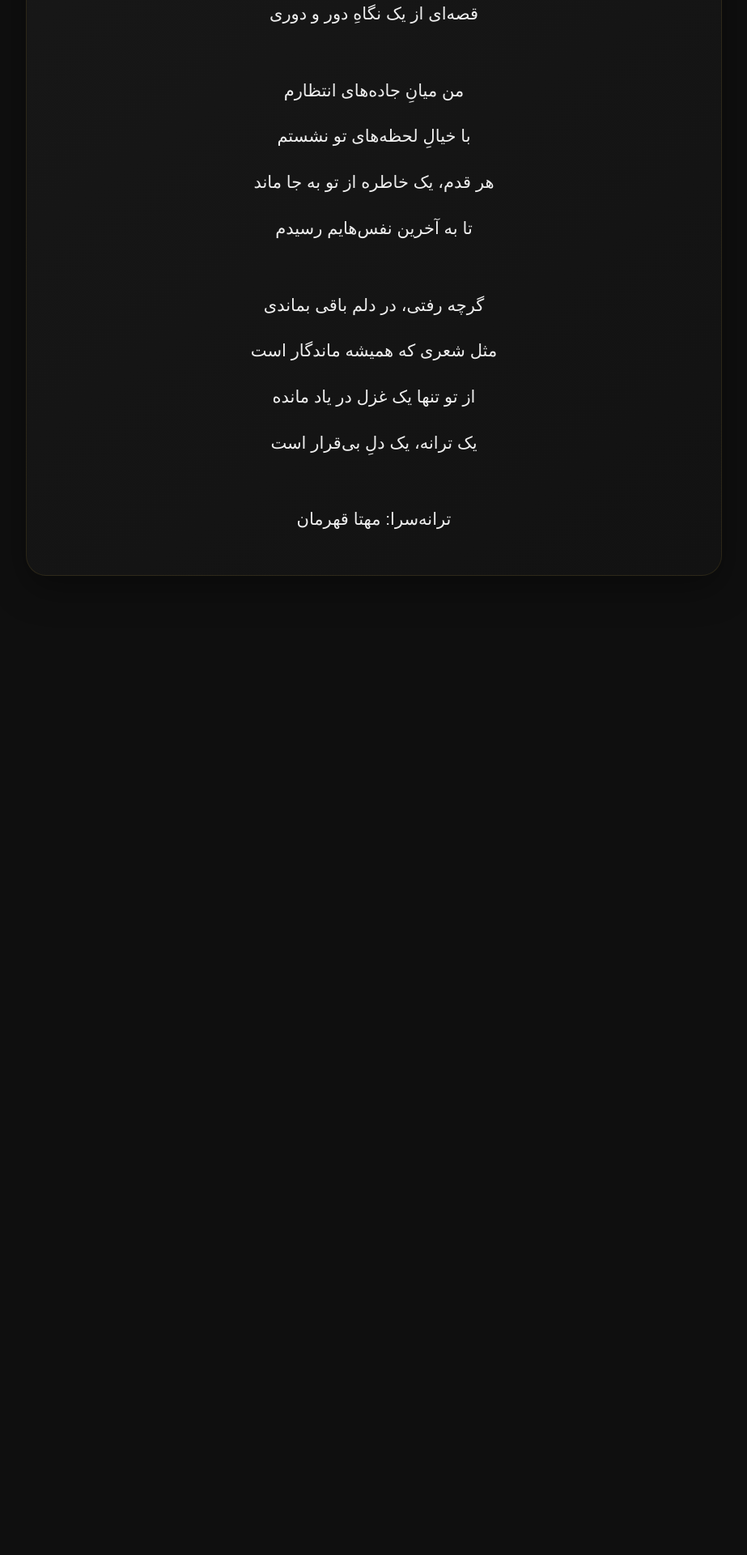
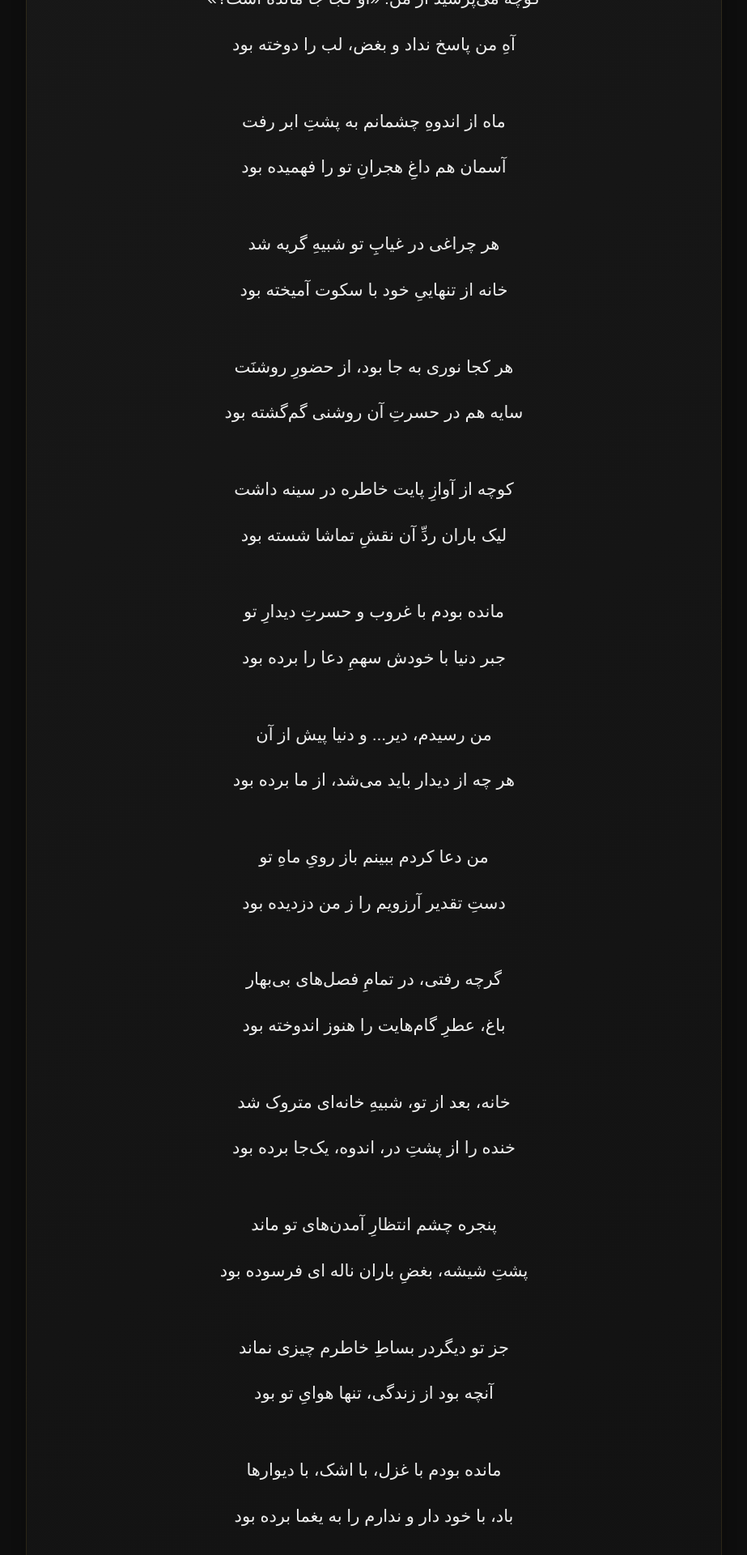
Before and after one commit to mahtaghahreman/Mahta_ghahreman, a Next.js app: page /lyrics/vaghti-residam in a window 1280 px wide. Shown: the part 400-2320 px from the top of the page at 81% size, without its empty margins (178-1101 px from the left). Before the commit the page ends 1191 px from the top, so only its background shows below. Built offline with nearby package versions, Linux system fonts and the light colour scheme.

Commit message:
Update page.tsx

```diff
--- a/app/lyrics/vaghti-residam/page.tsx
+++ b/app/lyrics/vaghti-residam/page.tsx
@@ -1,4 +1,3 @@
-
 export default function VaghtiResidamPage() {
   return (
     <main className="lyrics-page">
@@ -8,24 +7,73 @@ export default function VaghtiResidamPage() {
       <div className="lyrics-text">
 
         <p>
-          وقتی رسیدم، تو آنجا نبودی<br />
-          مانده بود از تو فقط عطرِ حضوری<br />
-          ردّ پای خاطراتت روی دیوار<br />
-          قصه‌ای از یک نگاهِ دور و دوری
+          وقتی رسیدم باد بویِ تو را از کوچه برده بود<br />
+          نه نامی از تو، نه نشانی، کوچه هم دل مرده بود
         </p>
 
         <p>
-          من میانِ جاده‌های انتظارم<br />
-          با خیالِ لحظه‌های تو نشستم<br />
-          هر قدم، یک خاطره از تو به جا ماند<br />
-          تا به آخرین نفس‌هایم رسیدم
+          کوچه می‌پرسید از من: «او کجا جا مانده است؟»<br />
+          آهِ من پاسخ نداد و بغض، لب را دوخته بود
         </p>
 
         <p>
-          گرچه رفتی، در دلم باقی بماندی<br />
-          مثل شعری که همیشه ماندگار است<br />
-          از تو تنها یک غزل در یاد مانده<br />
-          یک ترانه، یک دلِ بی‌قرار است
+          ماه از اندوهِ چشمانم به پشتِ ابر رفت<br />
+          آسمان هم داغِ هجرانِ تو را فهمیده بود
+        </p>
+
+        <p>
+          هر چراغی در غیابِ تو شبیهِ گریه شد<br />
+          خانه از تنهاییِ خود با سکوت آمیخته بود
+        </p>
+
+        <p>
+          هر کجا نوری به جا بود، از حضورِ روشنَت<br />
+          سایه هم در حسرتِ آن روشنی گم‌گشته بود
+        </p>
+
+        <p>
+          کوچه از آوازِ پایت خاطره در سینه داشت<br />
+          لیک باران ردِّ آن نقشِ تماشا شسته بود
+        </p>
+
+        <p>
+          مانده بودم با غروب و حسرتِ دیدارِ تو<br />
+          جبر دنیا با خودش سهمِ دعا را برده بود
+        </p>
+
+        <p>
+          من رسیدم، دیر... و دنیا پیش از آن<br />
+          هر چه از دیدار باید می‌شد، از ما برده بود
+        </p>
+
+        <p>
+          من دعا کردم ببینم باز رویِ ماهِ تو<br />
+          دستِ تقدیر آرزویم را ز من دزدیده بود
+        </p>
+
+        <p>
+          گرچه رفتی، در تمامِ فصل‌های بی‌بهار<br />
+          باغ، عطرِ گام‌هایت را هنوز اندوخته بود
+        </p>
+
+        <p>
+          خانه، بعد از تو، شبیهِ خانه‌ای متروک شد<br />
+          خنده را از پشتِ در، اندوه، یک‌جا برده بود
+        </p>
+
+        <p>
+          پنجره چشم انتظارِ آمدن‌های تو ماند<br />
+          پشتِ شیشه، بغضِ باران ناله ای فرسوده بود
+        </p>
+
+        <p>
+          جز تو دیگردر بساطِ خاطرم چیزی نماند<br />
+          آنچه بود از زندگی، تنها هوایِ تو بود
+        </p>
+
+        <p>
+          مانده بودم با غزل، با اشک، با دیوارها<br />
+          باد، با خود دار و ندارم را به یغما برده بود
         </p>
 
         <p>
```
